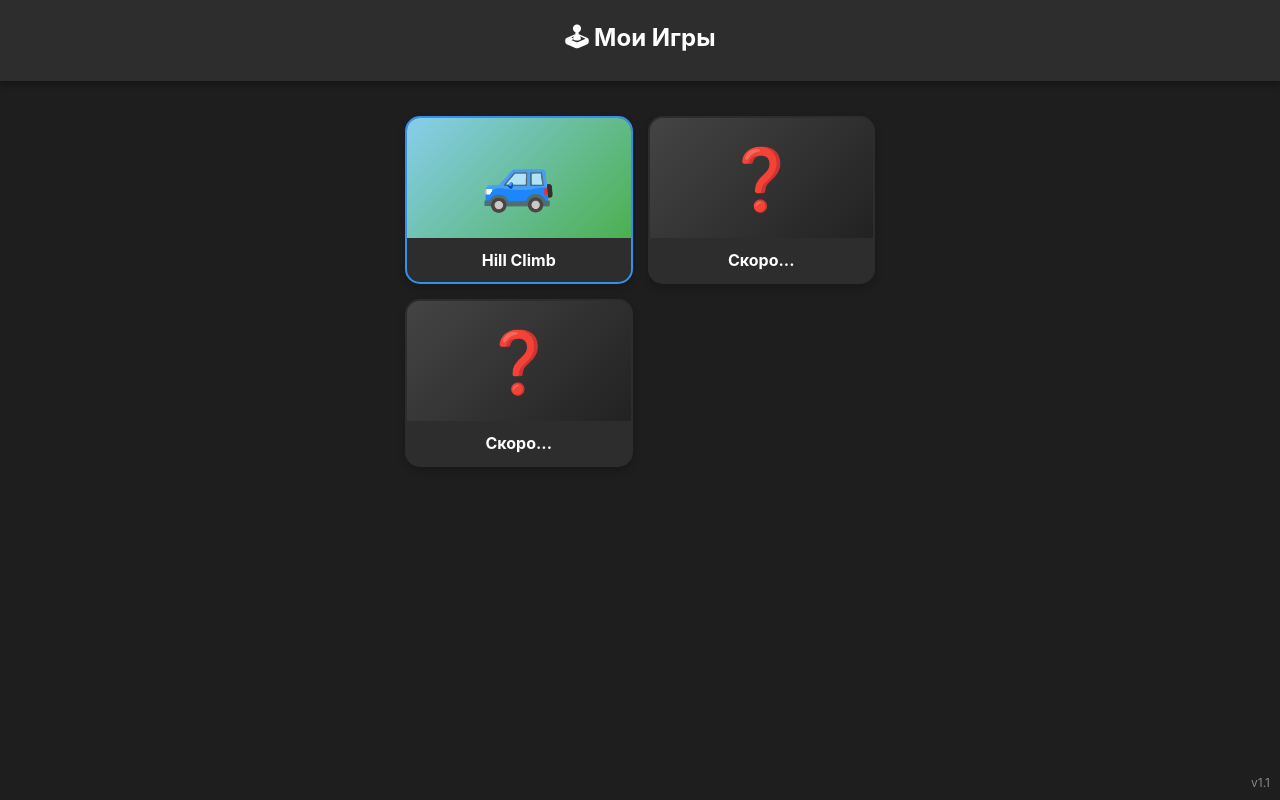
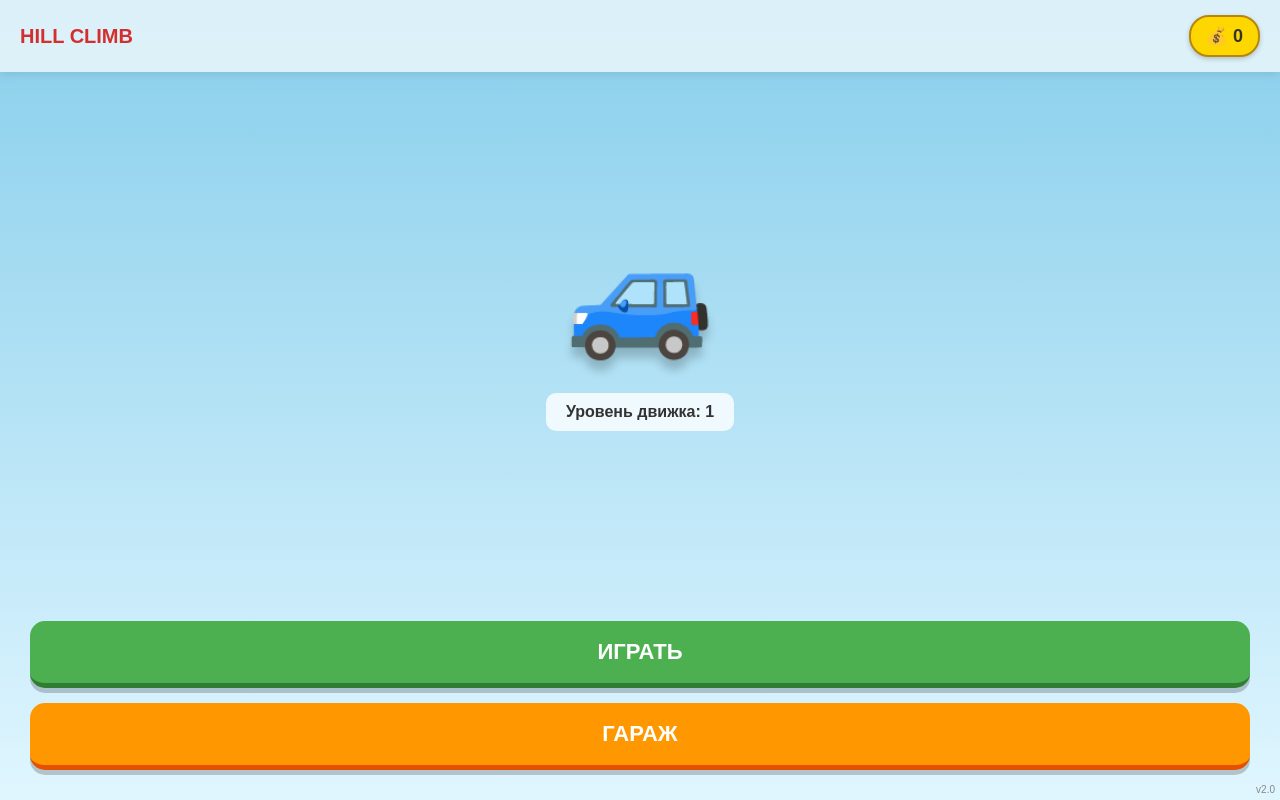
Before and after one commit to DmitriiyF/tggame, a plain HTML site: page index.html in a window 1280 px wide. Drawn offline with Linux system fonts and the light colour scheme.

Commit message:
Add Garage menu and engine upgrade mechanics

```diff
--- a/index.html
+++ b/index.html
@@ -3,122 +3,161 @@
 <head>
     <meta charset="UTF-8">
     <meta name="viewport" content="width=device-width, initial-scale=1.0, maximum-scale=1.0, user-scalable=no">
-    <title>Games Hub</title>
+    <title>Hill Climb - Главное Меню</title>
     <script src="https://telegram.org/js/telegram-web-app.js"></script>
     <style>
         body {
             margin: 0;
             padding: 0;
-            background-color: var(--tg-theme-bg-color, #1e1e1e);
-            color: var(--tg-theme-text-color, #ffffff);
-            font-family: -apple-system, BlinkMacSystemFont, "Segoe UI", Roboto, Helvetica, Arial, sans-serif;
+            background: linear-gradient(180deg, #87CEEB 0%, #E0F6FF 100%);
+            color: #333;
+            font-family: 'Arial', sans-serif;
             display: flex;
             flex-direction: column;
             align-items: center;
+            height: 100vh;
+            overflow: hidden;
         }
 
         .header {
             width: 100%;
-            padding: 20px 0;
-            text-align: center;
-            background-color: var(--tg-theme-secondary-bg-color, #2d2d2d);
-            box-shadow: 0 4px 6px rgba(0,0,0,0.3);
-            margin-bottom: 20px;
+            padding: 15px 20px;
+            display: flex;
+            justify-content: space-between;
+            align-items: center;
+            box-sizing: border-box;
+            background: rgba(255,255,255,0.7);
+            box-shadow: 0 2px 10px rgba(0,0,0,0.1);
         }
 
-        .header h1 {
-            margin: 0;
-            font-size: 24px;
+        .header h1 { margin: 0; font-size: 20px; font-weight: 900; color: #D32F2F; text-transform: uppercase; }
+
+        .balance-box {
+            background: #FFD700;
+            padding: 8px 15px;
+            border-radius: 20px;
+            font-weight: bold;
+            font-size: 18px;
+            border: 2px solid #B8860B;
+            box-shadow: 0 2px 5px rgba(0,0,0,0.2);
         }
 
-        .games-grid {
-            display: grid;
-            grid-template-columns: 1fr 1fr;
-            gap: 15px;
-            padding: 15px;
-            width: 100%;
-            box-sizing: border-box;
-            max-width: 500px;
+        .car-showcase {
+            flex-grow: 1;
+            display: flex;
+            flex-direction: column;
+            justify-content: center;
+            align-items: center;
         }
 
-        .game-card {
-            background-color: var(--tg-theme-secondary-bg-color, #2d2d2d);
-            border-radius: 15px;
-            overflow: hidden;
-            text-align: center;
-            box-shadow: 0 4px 8px rgba(0,0,0,0.2);
-            transition: transform 0.1s;
-            cursor: pointer;
+        .car-image {
+            font-size: 120px;
+            text-shadow: 0 10px 10px rgba(0,0,0,0.2);
+            margin-bottom: 20px;
+            animation: float 3s ease-in-out infinite;
+        }
+
+        @keyframes float {
+            0% { transform: translateY(0px); }
+            50% { transform: translateY(-10px); }
+            100% { transform: translateY(0px); }
+        }
+
+        .stats {
+            background: rgba(255,255,255,0.8);
+            padding: 10px 20px;
+            border-radius: 10px;
+            font-size: 16px;
+            font-weight: bold;
+        }
+
+        .menu-buttons {
+            width: 100%;
+            padding: 30px;
+            box-sizing: border-box;
             display: flex;
             flex-direction: column;
-            border: 2px solid transparent;
+            gap: 15px;
         }
 
-        .game-card:active {
-            transform: scale(0.95);
+        button {
+            width: 100%;
+            padding: 18px;
+            border: none;
+            border-radius: 15px;
+            font-size: 22px;
+            font-weight: 900;
+            color: white;
+            cursor: pointer;
+            box-shadow: 0 5px 0 rgba(0,0,0,0.2);
+            transition: transform 0.1s;
+            text-transform: uppercase;
         }
 
-        .game-card.active {
-            border-color: var(--tg-theme-button-color, #3390ec);
+        button:active {
+            transform: translateY(5px);
+            box-shadow: 0 0 0 rgba(0,0,0,0.2);
         }
 
-        .game-icon {
-            width: 100%;
-            height: 120px;
-            display: flex;
-            align-items: center;
-            justify-content: center;
-            font-size: 60px;
-        }
+        .btn-play { background: #4CAF50; border-bottom: 5px solid #2E7D32; }
+        .btn-garage { background: #FF9800; border-bottom: 5px solid #E65100; }
 
-        .hill-icon { background: linear-gradient(135deg, #87CEEB, #4CAF50); }
-        .soon-icon { background: linear-gradient(135deg, #444, #222); color: #888;}
-
-        .game-title {
-            padding: 12px 5px;
-            font-weight: bold;
-            font-size: 16px;
+        .version {
+            position: absolute;
+            bottom: 5px;
+            right: 5px;
+            font-size: 10px;
+            color: #888;
         }
     </style>
 </head>
 <body>
 
     <div class="header">
-        <h1>🕹 Мои Игры</h1>
+        <h1>Hill Climb</h1>
+        <div class="balance-box">💰 <span id="balance">...</span></div>
     </div>
 
-    <div class="games-grid">
-        <!-- Карточка игры Hill Climb -->
-        <div class="game-card active" onclick="startGame('hillclimb.html')">
-            <div class="game-icon hill-icon">🚙</div>
-            <div class="game-title">Hill Climb</div>
-        </div>
-
-        <!-- Заглушка для будущей игры -->
-        <div class="game-card" onclick="alert('Эта игра еще в разработке!')">
-            <div class="game-icon soon-icon">❓</div>
-            <div class="game-title">Скоро...</div>
-        </div>
-
-        <!-- Заглушка для будущей игры -->
-        <div class="game-card" onclick="alert('Эта игра еще в разработке!')">
-            <div class="game-icon soon-icon">❓</div>
-            <div class="game-title">Скоро...</div>
-        </div>
+    <div class="car-showcase">
+        <div class="car-image">🚙</div>
+        <div class="stats">Уровень движка: <span id="engine-lvl">...</span></div>
     </div>
 
+    <div class="menu-buttons">
+        <button class="btn-play" onclick="window.location.href='hillclimb.html'">ИГРАТЬ</button>
+        <button class="btn-garage" onclick="window.location.href='garage.html'">ГАРАЖ</button>
+    </div>
+
+    <div class="version">v2.0</div>
+
     <script>
-        // Инициализация Telegram
         if (window.Telegram && window.Telegram.WebApp) {
             window.Telegram.WebApp.ready();
-            window.Telegram.WebApp.expand(); // Открываем меню на весь экран
+            try { window.Telegram.WebApp.expand(); } catch (e) {}
         }
 
-        function startGame(url) {
-            // Переходим на страницу с игрой
-            window.location.href = url;
+        // Загружаем данные из облака или локально
+        function loadData() {
+            try {
+                if (window.Telegram && window.Telegram.WebApp && window.Telegram.WebApp.CloudStorage && window.Telegram.WebApp.CloudStorage.getItem) {
+                    // Грузим монеты
+                    window.Telegram.WebApp.CloudStorage.getItem('hillClimbCoins', (err, value) => {
+                        document.getElementById('balance').innerText = value ? value : '0';
+                    });
+                    // Грузим движок
+                    window.Telegram.WebApp.CloudStorage.getItem('engineLevel', (err, value) => {
+                        document.getElementById('engine-lvl').innerText = value ? value : '1';
+                    });
+                } else {
+                    throw new Error("No CloudStorage");
+                }
+            } catch (e) {
+                document.getElementById('balance').innerText = localStorage.getItem('hillClimbCoins') || '0';
+                document.getElementById('engine-lvl').innerText = localStorage.getItem('engineLevel') || '1';
+            }
         }
+
+        loadData();
     </script>
-    <div style="position: absolute; bottom: 10px; right: 10px; font-size: 12px; color: #888;">v1.1</div>
 </body>
 </html>
```
Also changed, not shown: game.js (+12 -9 lines), garage.html (added, +177 -0 lines).
